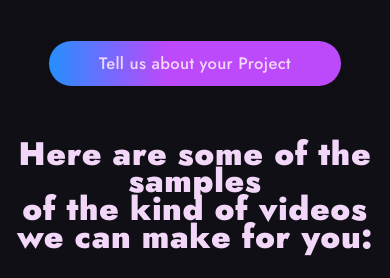
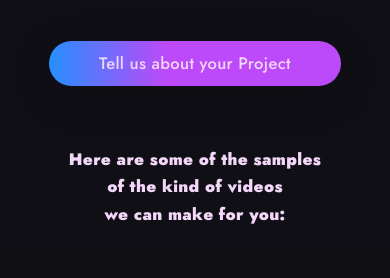
Before and after one commit to mahimayadav24/Uncleneon-new-update.githu.io, a plain HTML site: page index.html in a window 390 px wide. Shown: the part 1740-2018 px from the top of the page. Drawn offline with nearby package versions, Linux system fonts and the light colour scheme.

Commit message:
style.css

```diff
--- a/CSS/style.css
+++ b/CSS/style.css
@@ -628,12 +628,6 @@ body, html {
     font-family: 'Jost__Black';
     letter-spacing: 0.00em;
     line-height: 0;
-}
-
-@media screen and (max-width: 768px) {
-    .video__text__div h3 span {
-        font-size: var(--h3-Mob);
-    }
 }
 
 /* xxxxxxxxxxxxxxxxxxxxxxxxx */
@@ -1771,7 +1765,7 @@ body, html {
 
 .video__text__div h3 span {
     letter-spacing: 0.02em !important;
-    font-size: calc(24pt + 0.15vw) !important;
+    font-size: calc(24pt + 0.15vw);
 }
 
 .video__text__div h4 span {
@@ -1831,6 +1825,12 @@ body, html {
     transform: translateY(10px);
 }
 
+@media screen and (max-width: 768px) {
+    .video__text__div h3 span {
+        font-size: calc(12pt + 0.15vw);
+    }
+}
+
 @media screen and (max-width: 538px) {
     .video__src iframe {
         width: 320px;
```
